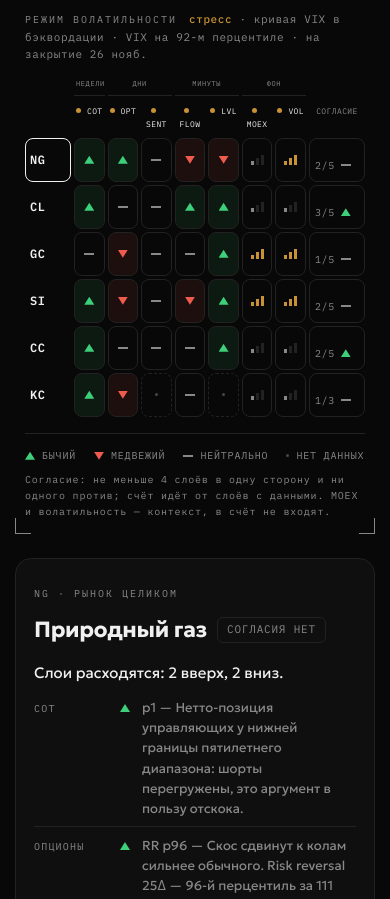
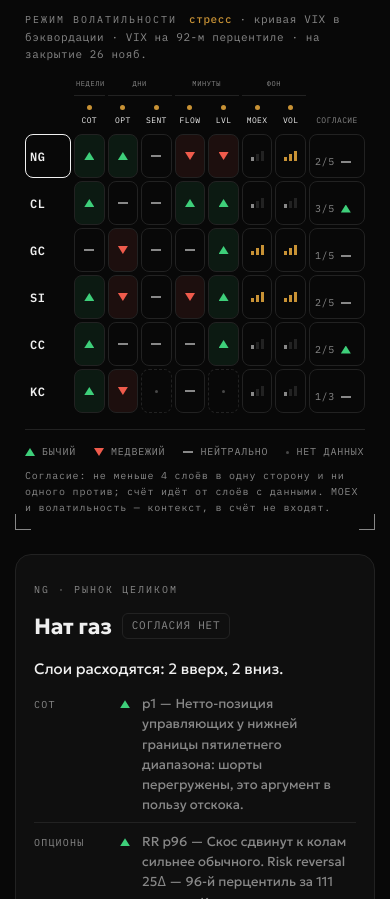
Before and after one commit to glayned/investrolog, a plain HTML site: page next/index.html in a window 390 px wide. Shown: the part 1475-2374 px from the top of the page. Drawn offline with nearby package versions, Linux system fonts and the light colour scheme.

Commit message:
Матрица: «Нат газ», равные крайние колонки, единый формат заголовков слоёв на смартфоне
Co-Authored-By: Devin AI <158243242+devin-ai-integration[bot]@users.noreply.github.com>

```diff
--- a/next/matrix.css
+++ b/next/matrix.css
@@ -3,7 +3,7 @@
     --bear: #b93a2c;
     --bull-tint: rgba(28, 128, 72, 0.09);
     --bear-tint: rgba(185, 58, 44, 0.08);
-    --cmx-cols: minmax(132px, 1.5fr) repeat(7, minmax(0, 1fr)) minmax(112px, 1.3fr);
+    --cmx-cols: minmax(112px, 1.3fr) repeat(7, minmax(0, 1fr)) minmax(112px, 1.3fr);
     --cmx-gap: 4px;
     --cmx-cell-h: 54px;
 }
@@ -471,6 +471,9 @@
     .cmx-col { font-size: 8px; letter-spacing: 0.4px; }
     .cmx-col .cmx-long { display: none; }
     .cmx-col .cmx-short { display: inline; }
+    /* Four-letter labels do not fit beside the dot: every column stacks it above */
+    .cmx-col { display: flex; flex-direction: column; align-items: center; justify-content: flex-end; gap: 4px; }
+    .cmx-col.is-live::before { margin-right: 0; }
     .cmx-name { padding: 0 4px; }
     .cmx-ticker { font-size: 12px; letter-spacing: 0.5px; }
     .cmx-fullname, .cmx-metric { display: none; }
--- a/next/snapshot.json
+++ b/next/snapshot.json
@@ -153,8 +153,8 @@
     {
       "id": "NG",
       "name": {
-        "ru": "Природный газ",
-        "en": "Natural Gas"
+        "ru": "Нат газ",
+        "en": "Nat Gas"
       }
     },
     {
```
